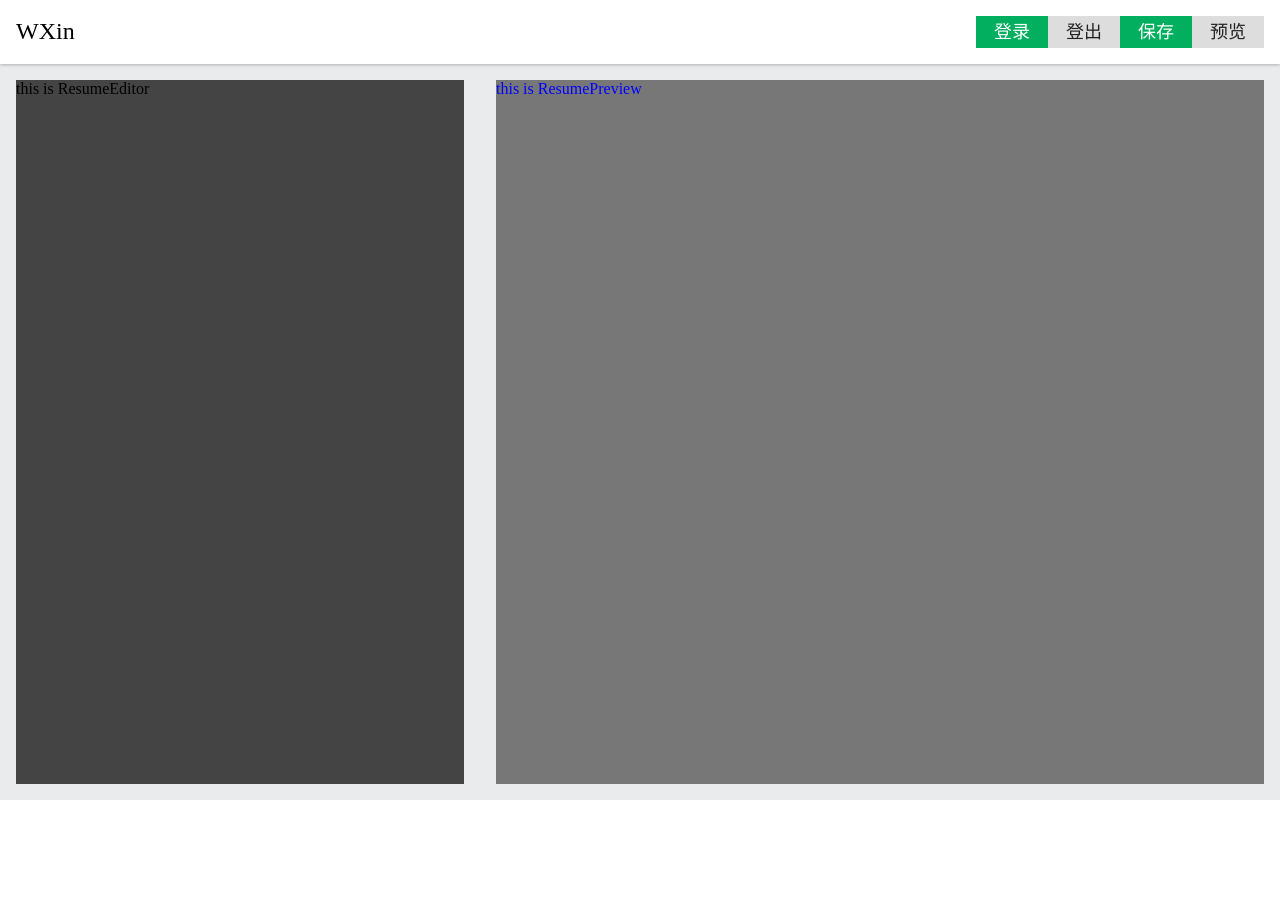
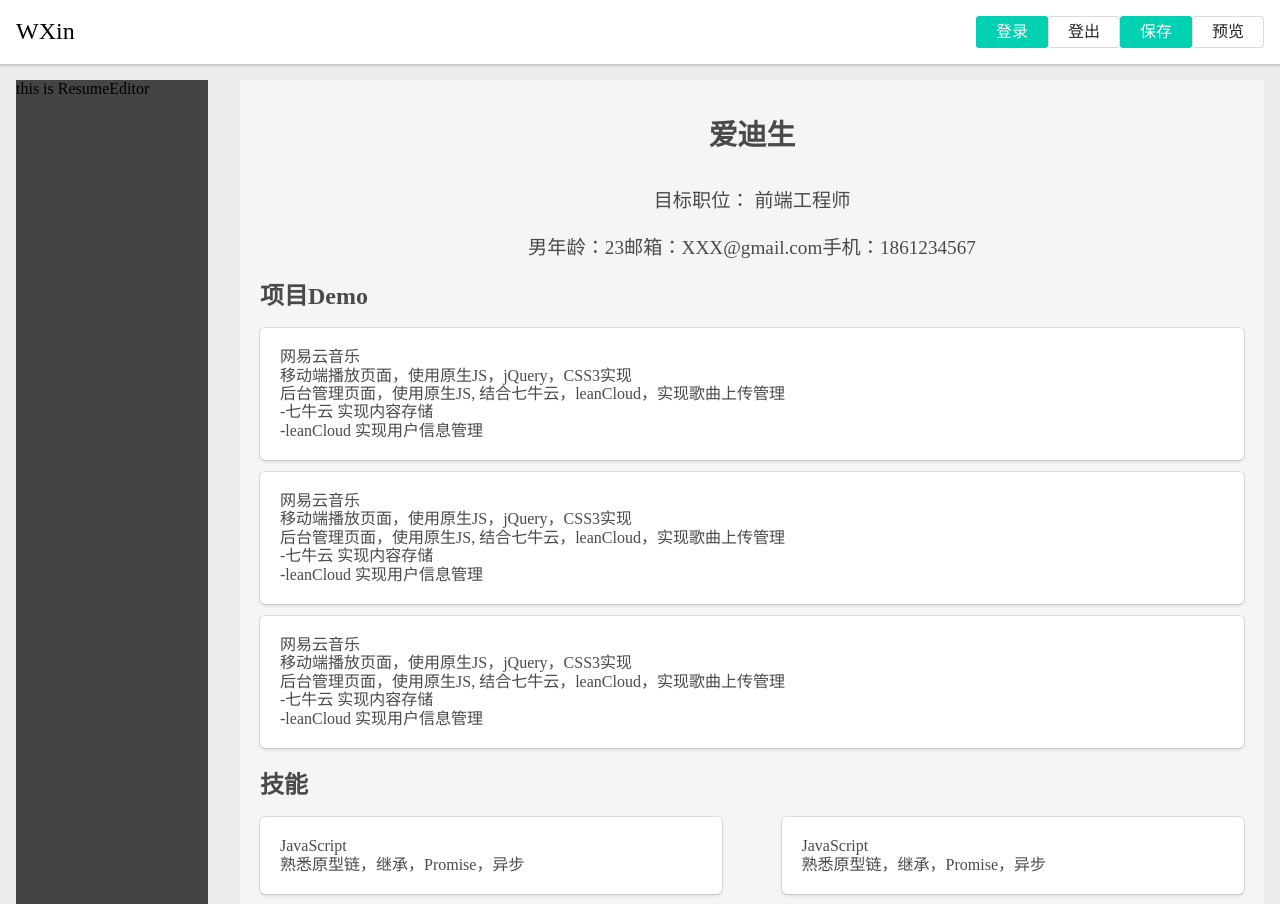
Before and after one commit to wxinll/vue-cli-resume, a Vue app: page / in a window 1280 px wide. Shown: the top 904 px of the page. Before the commit the page ends 800 px from the top, so only its background shows below. Built offline with nearby package versions, Linux system fonts and the light colour scheme.

Commit message:
add style

```diff
--- a/src/App.vue
+++ b/src/App.vue
@@ -5,7 +5,7 @@
     </header>
     <main>
       <ResumeEditor/>
-      <ResumePreview/>
+      <Resume/>
     </main>
   </div>
 </template>
@@ -16,7 +16,7 @@ import './assets/reset.css'
 
 import TopBar from './components/TopBar'
 import ResumeEditor from './components/ResumeEditor'
-import ResumePreview from './components/ResumePreview'
+import Resume from './components/Resume'
 
 export default {
   name: 'App',
@@ -26,31 +26,35 @@ export default {
     }
   },
   components: {
-    TopBar,ResumeEditor,ResumePreview
+    TopBar,ResumeEditor,Resume
   }
 }
 </script>
 
 <style lang="scss">
   .page{
-    display: flex;
-    flex-direction: column;
-    height: 100vh;
     background: #EAEBEC;
-    min-width: 1024px;
+    >header{
+      position: fixed;
+      width: 100%;
+    }
     >main{
-      flex-grow: 1;
-      margin: 16px 0;
+      padding-top: 80px;
       display: flex;
       justify-content: space-around;
     }
   }
   #resumeEditor{
-    width: 35%;
+    width: 15%;
     background: #444;
   }
-  #resumePreview{
-    width: 60%;
-    background: #777;
+  #resume{
+    width: 80%;
+    background: #f5f5f5;
+  }
+  @media screen and (max-width: 600px){
+    #resumeEditor{
+      display: none;
+    }
   }
 </style>
--- a/src/assets/reset.css
+++ b/src/assets/reset.css
@@ -1,2 +1,4 @@
 *{margin:0; padding:0; box-sizing: border-box; }
 *::after, *::before{box-sizing:border-box;}
+button{outline: none;}
+ul{list-style: none;}
--- /dev/null
+++ b/src/components/Resume.vue
@@ -0,0 +1,153 @@
+<template>
+	<div id="resume">
+		<section class="profile">
+			<h1 class="name">爱迪生</h1>
+			<p class="description">
+				目标职位：
+				<span>前端工程师</span>
+			</p>
+			<div class="selfInfo">
+				<span>男</span>
+				<span>年龄：23</span>
+				<span>邮箱：XXX@gmail.com</span>
+				<span>手机：1861234567</span>
+			</div>
+		</section>
+		<section class="projects">
+			<h2>项目Demo</h2>
+			<ul>
+				<li class="box">
+					<header>
+						网易云音乐
+					</header>
+					<p class="description">
+						<p class="row">移动端播放页面，使用原生JS，jQuery，CSS3实现</p>
+						<p class="row">后台管理页面，使用原生JS, 结合七牛云，leanCloud，实现歌曲上传管理</p>
+						<p class="row">-七牛云 实现内容存储</p>
+						<p class="row">-leanCloud 实现用户信息管理</p>
+					</p>
+				</li>
+				<li class="box">
+					<header>
+						网易云音乐
+					</header>
+					<p class="description">
+						<p class="row">移动端播放页面，使用原生JS，jQuery，CSS3实现</p>
+						<p class="row">后台管理页面，使用原生JS, 结合七牛云，leanCloud，实现歌曲上传管理</p>
+						<p class="row">-七牛云 实现内容存储</p>
+						<p class="row">-leanCloud 实现用户信息管理</p>
+					</p>
+				</li>
+				<li class="box">
+					<header>
+						网易云音乐
+					</header>
+					<p class="description">
+						<p class="row">移动端播放页面，使用原生JS，jQuery，CSS3实现</p>
+						<p class="row">后台管理页面，使用原生JS, 结合七牛云，leanCloud，实现歌曲上传管理</p>
+						<p class="row">-七牛云 实现内容存储</p>
+						<p class="row">-leanCloud 实现用户信息管理</p>
+					</p>
+				</li>
+			</ul>
+
+		</section>
+		<section class="skills">
+			<h2>技能</h2>
+			<ul>
+				<li class="box">
+					<header>
+						JavaScript
+					</header>
+					<p class="description">
+						熟悉原型链，继承，Promise，异步
+					</p>
+				</li>
+				<li class="box">
+					<header>
+						JavaScript
+					</header>
+					<p class="description">
+						熟悉原型链，继承，Promise，异步
+					</p>
+				</li>
+				<li class="box">
+					<header>
+						JavaScript
+					</header>
+					<p class="description">
+						熟悉原型链，继承，Promise，异步
+					</p>
+				</li>
+			</ul>
+		</section>
+	</div>
+</template>
+
+<script>
+export default {
+	name: 'Resume',
+}
+</script>
+
+<style lang="scss">
+	#resume{
+		color: #4a4a4a;
+		padding: 20px;
+		>section{
+			margin-bottom: 1.5rem;
+			>h2{
+				margin-bottom: 1.1rem;
+			}
+		}
+	}
+	.profile{
+		font-size: 1.2em;
+		h1{font-size: 1.5em;}
+		h1, p.description{
+			text-align: center;
+			margin-bottom: 1.3em;
+		}
+		.selfInfo{
+			text-align: center;
+		}
+	}
+	.projects{
+		>ul>li{
+			margin-bottom: .75rem;
+		}
+	}
+	.skills{
+		>ul{
+			display: flex;
+			flex-wrap: wrap;
+			justify-content: space-between;
+			>li{
+				margin-bottom: .75rem;
+				width: 47%;
+			}
+		}
+	}
+	.box {
+		background-color: #fff;
+		border-radius: 5px;
+		border-top-left-radius: 5px;
+		border-top-right-radius: 5px;
+		border-bottom-right-radius: 5px;
+		border-bottom-left-radius: 5px;
+		box-shadow: 0 2px 3px hsla(0,0%,4%,.1), 0 0 0 1px hsla(0,0%,4%,.1);
+		display: block;
+		padding: 1.25rem;
+	}
+	@media screen and (max-width: 600px){
+		.skills{
+			>ul{
+				display: flex;
+				flex-direction: column;
+				>li{
+					width: 100%;
+				}
+			}
+		}
+	}
+</style>
--- a/src/components/ResumeEditor.vue
+++ b/src/components/ResumeEditor.vue
@@ -1,7 +1,7 @@
 <template>
-	<div id="resumeEditor">
+	<aside id="resumeEditor">
 		this is ResumeEditor
-	</div>
+	</aside>
 </template>
 
 <script>
--- a/src/components/ResumePreview.vue
+++ /dev/null
@@ -1,17 +0,0 @@
-<template>
-	<div id="resumePreview">
-		this is ResumePreview
-	</div>
-</template>
-
-<script>
-export default {
-	name: 'ResumePreview',
-}
-</script>
-
-<style>
-	#resumePreview{
-		color: blue;
-	}
-</style>
--- a/src/components/TopBar.vue
+++ b/src/components/TopBar.vue
@@ -28,7 +28,6 @@
 
 <style scoped lang="scss">
 	#topbar{
-		color: green;
 		background:#ffffff;
 		box-shadow:0 1px 3px 0 rgba(0,0,0,0.25);
 		>.wrapper{
@@ -47,17 +46,31 @@
 		button{
 			width: 72px;
 			height: 32px;
-			border: none;
+			border: 1px solid #dbdbdb;
+			border-radius: 3px;
 			cursor: pointer;
-			font-size: 18px;
-			background: #ddd;
+			font-size: 1rem;
+			background: #fff;
 			color: #222;
 			&:hover{
-				box-shadow: 1px 1px 1px hsla(0, 0, 0, 0.50);
+				border-color: #b5b5b5;
+			}
+			&:active{
+				border-color: #4a4a4a;
+				box-shadow: inset 0 1px 2px hsla(0,0%,4%,.2);
 			}
 			&.primary{
-				background:#02af5f;
-				color: white;
+				background: #00d1b2;
+				color: #fff;
+				border-color: transparent;
+			}
+			&.primary:hover{
+				background: #00c4a7;
+			}
+			&.primary:active{
+				background-color: #00b89c;
+				border-color: transparent;
+				box-shadow: inset 0 1px 2px hsla(0,0%,4%,.2);
 			}
 		}
 
```
